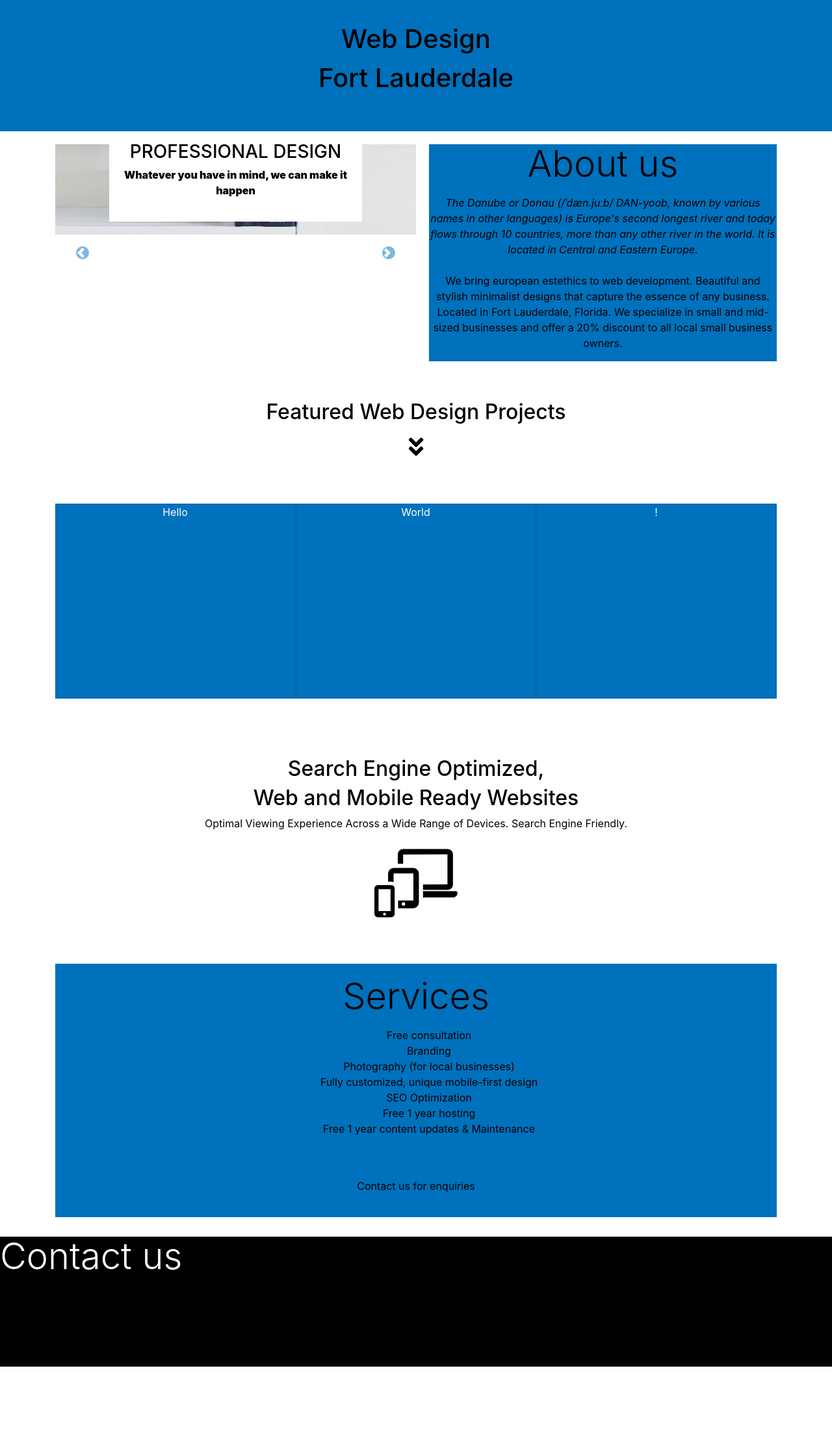
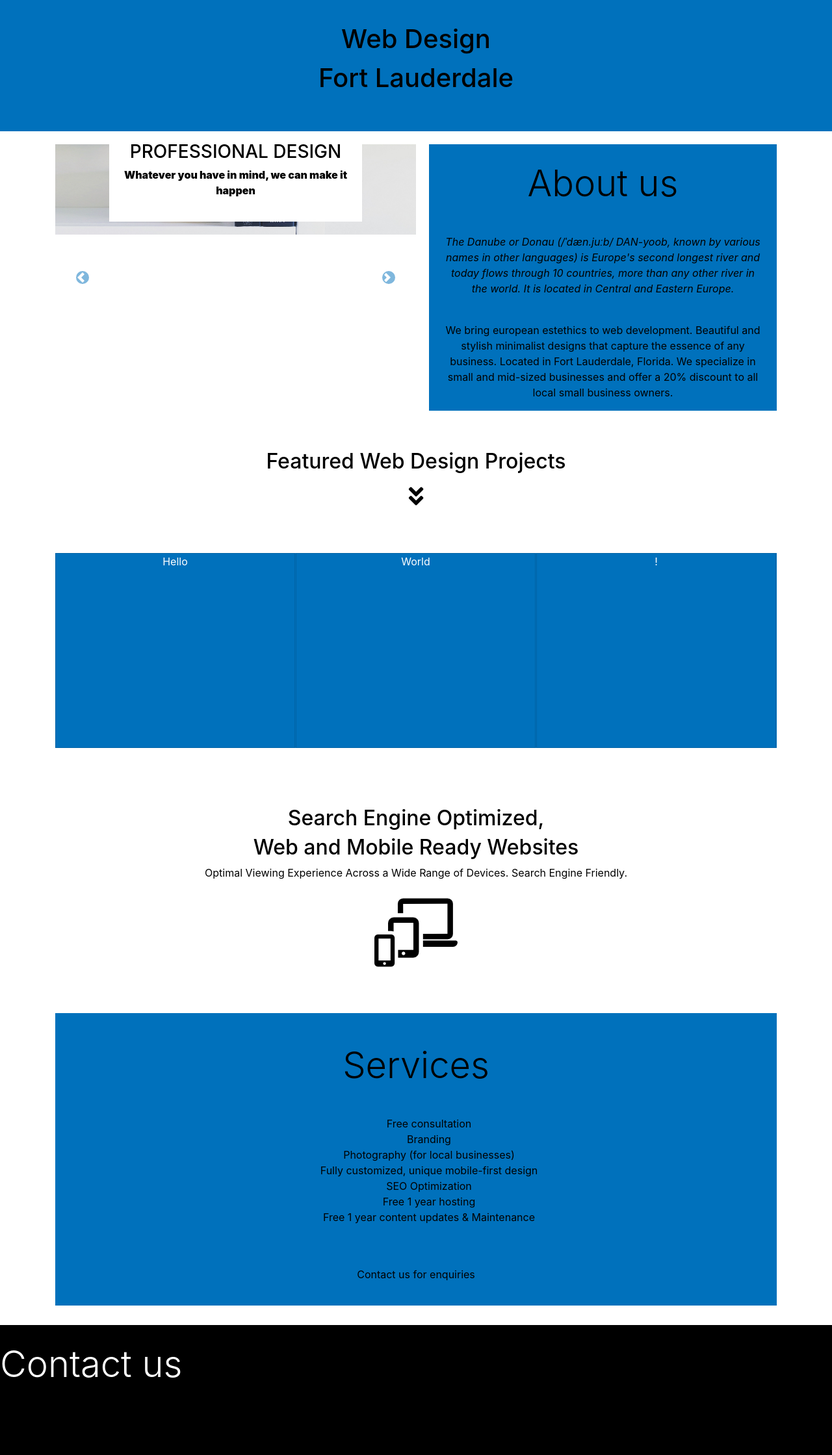
Before and after one commit to norajs/danube-design, a PHP site: page / in a window 1280 px wide. Shown: the part 88-2327 px from the top of the page at 65% size. Before the commit the page ends 2191 px from the top, so only its background shows below. Run offline with PHP 8.4, Linux system fonts and the light colour scheme; some libraries are stand-ins or nearby versions.

Commit message:
Added padding to About section

```diff
--- a/index.html
+++ b/index.html
@@ -141,11 +141,10 @@
                   <div class="jumbotron jumbotron-fluid about">
 
 
-                  <p class="display-4">About us</p>
-                  <i>The Danube or Donau (/ˈdæn.juːb/ DAN-yoob, known by various names in other languages) is Europe's second longest river and today flows through 10 countries, more than any other river in the world. It is located in Central and Eastern Europe.</i>
+                  <p class="aboutText display-4">About us</p>
+                  <p class="aboutText"><i>The Danube or Donau (/ˈdæn.juːb/ DAN-yoob, known by various names in other languages) is Europe's second longest river and today flows through 10 countries, more than any other river in the world. It is located in Central and Eastern Europe.</i></p>
                   <br>
-                  <br>
-                  <p>We bring european estethics to web development. Beautiful and stylish minimalist   designs that capture the essence of any business.
+                  <p class="aboutText">We bring european estethics to web development. Beautiful and stylish minimalist   designs that capture the essence of any business.
                     Located in Fort Lauderdale, Florida.
                     We specialize in small and mid-sized businesses and offer a 20% discount to all local small business owners.
                     </p>
--- a/style.css
+++ b/style.css
@@ -113,8 +113,8 @@ html,body {
 }
 
 .col-12 {
-    margin:0px;
-    padding:0px;
+    margin: 0;
+    padding: 0;
 }
 
 /* Photo carousel */
@@ -152,7 +152,15 @@ html,body {
     text-align: center;
     color: black;
     margin: 0;
+}
 
+.aboutText {
+    padding-left: 10px;
+    padding-right: 10px;
+}
+
+.display-4 {
+    padding-top: 10px;
 }
 
 /* Featured Projects text */
@@ -252,6 +260,16 @@ picture {
     .projects {
     height: 250px;
     }
+
+
+.aboutText {
+    padding-left: 20px;
+    padding-right: 20px;
+}
+
+.display-4 {
+    padding-top: 0px;
+}
 }
 
 
@@ -273,6 +291,16 @@ picture {
     }
 
     .projects {
-    height: 300px;
+        height: 300px;
+    }
+
+    .aboutText {
+        padding-left: 20px;
+        padding-right: 20px;
+    }
+
+    .display-4 {
+        padding-top: 30px;
+        padding-bottom: 30px;
     }
 }
```
